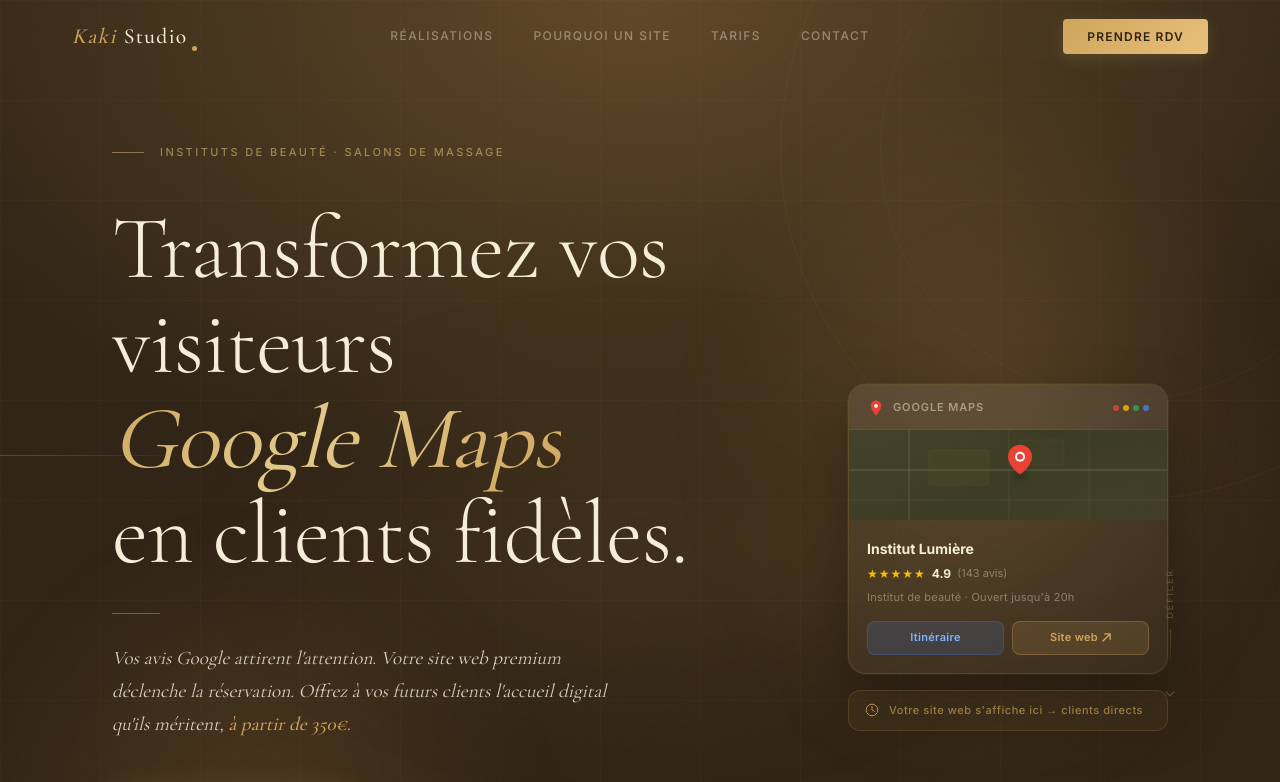
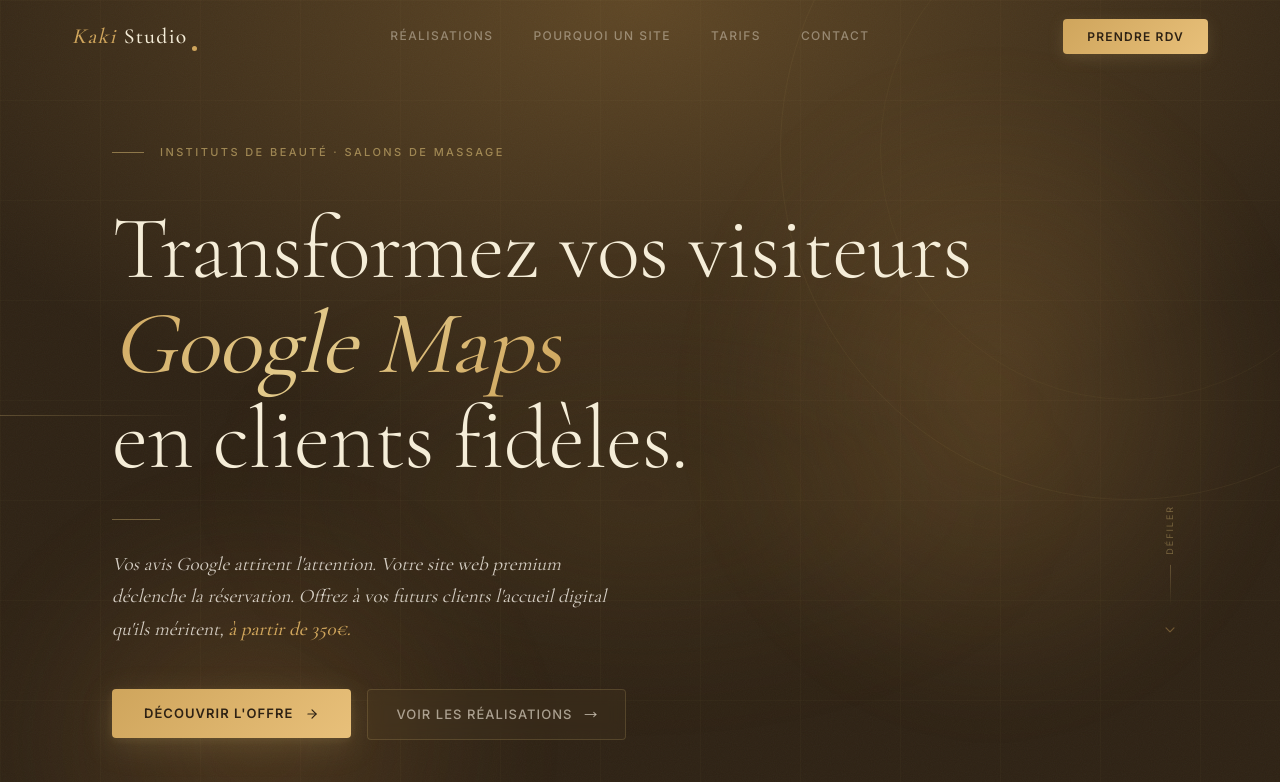
Before and after one commit to HEYMTAK/simon-peckre, a Next.js app: page /beaute in a window 1280 px wide. Shown: the top 782 px of the page. Built offline with nearby package versions, Linux system fonts and the light colour scheme.

Commit message:
revert: suppression carte Google Maps, retour hero précédent

```diff
--- a/src/components/beaute/Hero.tsx
+++ b/src/components/beaute/Hero.tsx
@@ -126,7 +126,7 @@
       {/* ══ CONTENU PRINCIPAL ═════════════════════════════════════════════════ */}
       <div className="relative z-10 w-full max-w-6xl mx-auto px-8 sm:px-12 pt-36 pb-28">
 
-        <div className="grid grid-cols-1 lg:grid-cols-[1fr_320px] gap-12 items-center">
+        <div className="grid grid-cols-1 gap-16 items-center">
 
           {/* ── Colonne gauche ── */}
           <div>
@@ -334,189 +334,6 @@
             </motion.div>
           </div>
 
-          {/* ── Colonne droite — carte Google Maps ── */}
-          <motion.div
-            initial={{ opacity: 0, y: 32, x: 16 }}
-            animate={{ opacity: 1, y: 0, x: 0 }}
-            transition={{ duration: 1.1, delay: 0.55, ease: [0.16, 1, 0.3, 1] }}
-            className="hidden lg:flex flex-col gap-4"
-          >
-            {/* Carte Google Business */}
-            <div style={{
-              borderRadius: "18px",
-              border: "1px solid rgba(207,165,92,0.15)",
-              background: "linear-gradient(160deg, rgba(255,255,255,0.06) 0%, rgba(255,255,255,0.02) 100%)",
-              backdropFilter: "blur(24px)",
-              overflow: "hidden",
-              boxShadow: "0 32px 64px rgba(0,0,0,0.35), 0 0 0 1px rgba(207,165,92,0.08)",
-            }}>
-              {/* Header carte — bande Maps */}
-              <div style={{
-                padding: "14px 18px 12px",
-                background: "rgba(255,255,255,0.04)",
-                borderBottom: "1px solid rgba(207,165,92,0.1)",
-                display: "flex", alignItems: "center", gap: "8px",
-              }}>
-                {/* Pin Maps SVG */}
-                <svg width="18" height="18" viewBox="0 0 24 24" fill="none">
-                  <path d="M12 2C8.13 2 5 5.13 5 9c0 5.25 7 13 7 13s7-7.75 7-13c0-3.87-3.13-7-7-7z" fill="#EA4335"/>
-                  <circle cx="12" cy="9" r="2.5" fill="white"/>
-                </svg>
-                <span style={{
-                  fontFamily: "var(--font-inter)",
-                  fontSize: "11px",
-                  fontWeight: 600,
-                  letterSpacing: "0.08em",
-                  color: "rgba(245,237,216,0.5)",
-                  textTransform: "uppercase",
-                }}>Google Maps</span>
-                {/* Points colorés Google */}
-                <div style={{ marginLeft: "auto", display: "flex", gap: "4px" }}>
-                  {["#EA4335","#FBBC04","#34A853","#4285F4"].map(c => (
-                    <div key={c} style={{ width: "6px", height: "6px", borderRadius: "50%", background: c, opacity: 0.8 }} />
-                  ))}
-                </div>
-              </div>
-
-              {/* Fausse mini-map */}
-              <div style={{
-                height: "90px",
-                background: "linear-gradient(135deg, rgba(52,68,40,0.5) 0%, rgba(44,58,34,0.6) 50%, rgba(60,76,46,0.4) 100%)",
-                position: "relative",
-                overflow: "hidden",
-              }}>
-                {/* Grille de rues stylisée */}
-                <svg width="100%" height="100%" style={{ position: "absolute", inset: 0, opacity: 0.35 }}>
-                  <line x1="0" y1="40" x2="320" y2="40" stroke="rgba(245,237,216,0.4)" strokeWidth="1.5"/>
-                  <line x1="0" y1="70" x2="320" y2="70" stroke="rgba(245,237,216,0.2)" strokeWidth="1"/>
-                  <line x1="60" y1="0" x2="60" y2="90" stroke="rgba(245,237,216,0.3)" strokeWidth="1.5"/>
-                  <line x1="160" y1="0" x2="160" y2="90" stroke="rgba(245,237,216,0.2)" strokeWidth="1"/>
-                  <line x1="240" y1="0" x2="240" y2="90" stroke="rgba(245,237,216,0.15)" strokeWidth="1"/>
-                  {/* Bloc bâtiment */}
-                  <rect x="80" y="20" width="60" height="35" rx="3" fill="rgba(207,165,92,0.12)" stroke="rgba(207,165,92,0.2)" strokeWidth="1"/>
-                  <rect x="170" y="10" width="45" height="25" rx="3" fill="rgba(207,165,92,0.08)" stroke="rgba(207,165,92,0.15)" strokeWidth="1"/>
-                </svg>
-                {/* Pin animé */}
-                <motion.div
-                  animate={{ y: [0, -5, 0] }}
-                  transition={{ repeat: Infinity, duration: 1.8, ease: "easeInOut" }}
-                  style={{
-                    position: "absolute",
-                    top: "18px", left: "50%", transform: "translateX(-50%)",
-                  }}
-                >
-                  <svg width="24" height="30" viewBox="0 0 24 30" fill="none">
-                    <path d="M12 0C5.37 0 0 5.37 0 12c0 9 12 18 12 18S24 21 24 12C24 5.37 18.63 0 12 0z" fill="#EA4335"/>
-                    <circle cx="12" cy="12" r="5" fill="white"/>
-                    <circle cx="12" cy="12" r="3" fill="#EA4335"/>
-                  </svg>
-                  {/* Ombre du pin */}
-                  <div style={{
-                    width: "12px", height: "4px",
-                    borderRadius: "50%",
-                    background: "rgba(0,0,0,0.3)",
-                    margin: "0 auto",
-                    filter: "blur(2px)",
-                  }} />
-                </motion.div>
-              </div>
-
-              {/* Infos business */}
-              <div style={{ padding: "18px" }}>
-                <div style={{
-                  fontFamily: "var(--font-inter)",
-                  fontSize: "14px",
-                  fontWeight: 700,
-                  color: "#F5EDD8",
-                  marginBottom: "4px",
-                }}>Institut Lumière</div>
-
-                <div style={{
-                  display: "flex", alignItems: "center", gap: "6px",
-                  marginBottom: "6px",
-                }}>
-                  {/* Étoiles */}
-                  <span style={{ color: "#FBBC04", fontSize: "12px", letterSpacing: "1px" }}>★★★★★</span>
-                  <span style={{ fontFamily: "var(--font-inter)", fontSize: "12px", fontWeight: 700, color: "#F5EDD8" }}>4.9</span>
-                  <span style={{ fontFamily: "var(--font-inter)", fontSize: "11px", color: "rgba(245,237,216,0.4)" }}>(143 avis)</span>
-                </div>
-
-                <div style={{
-                  fontFamily: "var(--font-inter)",
-                  fontSize: "11px",
-                  color: "rgba(245,237,216,0.4)",
-                  marginBottom: "14px",
-                  letterSpacing: "0.02em",
-                }}>
-                  Institut de beauté · Ouvert jusqu&apos;à 20h
-                </div>
-
-                {/* Boutons */}
-                <div style={{ display: "flex", gap: "8px" }}>
-                  <div style={{
-                    flex: 1, padding: "7px 10px",
-                    background: "rgba(66,133,244,0.15)",
-                    border: "1px solid rgba(66,133,244,0.25)",
-                    borderRadius: "8px",
-                    fontFamily: "var(--font-inter)",
-                    fontSize: "11px",
-                    fontWeight: 600,
-                    color: "#7EB3FF",
-                    textAlign: "center",
-                    letterSpacing: "0.03em",
-                  }}>
-                    Itinéraire
-                  </div>
-                  <div style={{
-                    flex: 1, padding: "7px 10px",
-                    background: "rgba(207,165,92,0.15)",
-                    border: "1px solid rgba(207,165,92,0.3)",
-                    borderRadius: "8px",
-                    fontFamily: "var(--font-inter)",
-                    fontSize: "11px",
-                    fontWeight: 600,
-                    color: "#CFA55C",
-                    textAlign: "center",
-                    letterSpacing: "0.03em",
-                    display: "flex", alignItems: "center", justifyContent: "center", gap: "4px",
-                  }}>
-                    Site web
-                    <svg width="9" height="9" viewBox="0 0 10 10" fill="none">
-                      <path d="M1 9L9 1M9 1H3M9 1V7" stroke="#CFA55C" strokeWidth="1.5" strokeLinecap="round"/>
-                    </svg>
-                  </div>
-                </div>
-              </div>
-            </div>
-
-            {/* Badge "Votre site ici" */}
-            <motion.div
-              animate={{ opacity: [0.6, 1, 0.6] }}
-              transition={{ repeat: Infinity, duration: 2.8, ease: "easeInOut" }}
-              style={{
-                display: "flex", alignItems: "center", gap: "10px",
-                padding: "11px 16px",
-                borderRadius: "12px",
-                background: "rgba(207,165,92,0.07)",
-                border: "1px solid rgba(207,165,92,0.18)",
-              }}
-            >
-              <svg width="14" height="14" viewBox="0 0 24 24" fill="none">
-                <circle cx="12" cy="12" r="10" stroke="#CFA55C" strokeWidth="1.5"/>
-                <path d="M12 6v6l4 2" stroke="#CFA55C" strokeWidth="1.5" strokeLinecap="round"/>
-              </svg>
-              <span style={{
-                fontFamily: "var(--font-inter)",
-                fontSize: "11px",
-                fontWeight: 500,
-                color: "rgba(207,165,92,0.7)",
-                letterSpacing: "0.05em",
-              }}>
-                Votre site web s&apos;affiche ici → clients directs
-              </span>
-            </motion.div>
-          </motion.div>
-
         </div>
       </div>
 
```
